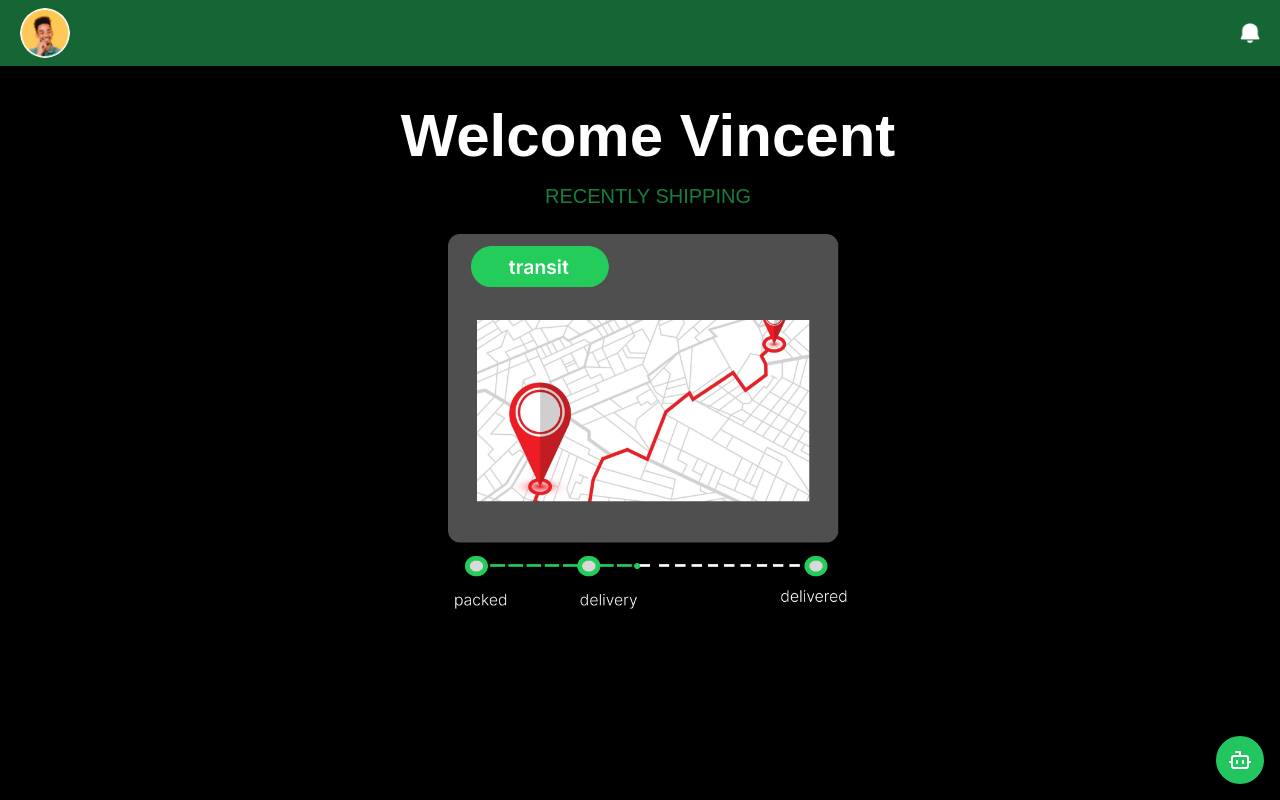
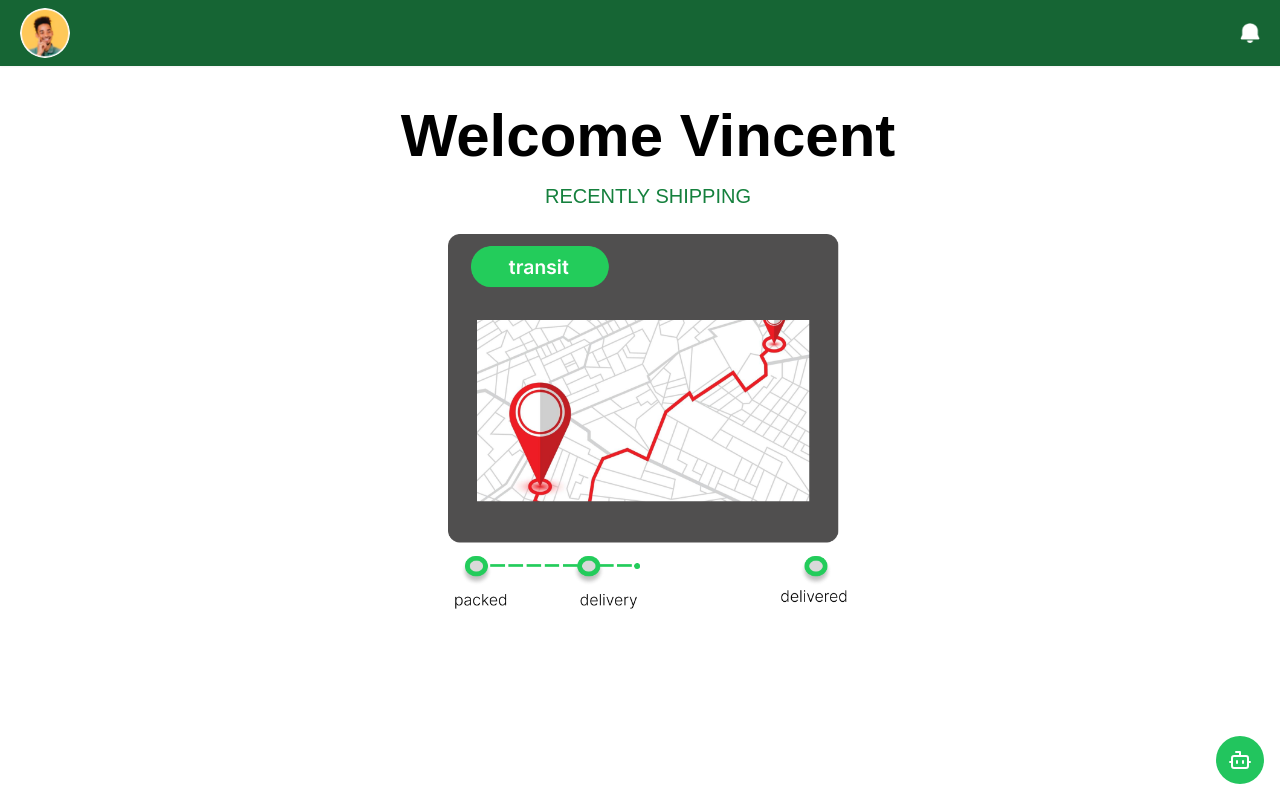
Before and after one commit to Vinomillz/DashboardChatbot, a Next.js app: page /chatbotUser in a window 1280 px wide. Built offline with nearby package versions, Linux system fonts and the light colour scheme.

Commit message:
changed image

```diff
--- a/app/chatbotUser/page.tsx
+++ b/app/chatbotUser/page.tsx
@@ -1,15 +1,15 @@
 import Navchat from "../navchat";
 import Image from "next/image";
-import map from "../../img/mapshit.png";
+import map from "../../img/mapping.png";
 import { Bot } from "lucide-react";
 
 const ChatbotUser = () => {
   return (
-    <div className="bg-black h-screen relative">
+    <div className="bg-white h-screen relative">
       <Navchat />
 
       <div className="ml-4 text-center">
-        <h1 className="font-bold text-4xl md:text-6xl mb-4 mt-10 text-white">
+        <h1 className="font-bold text-4xl md:text-6xl mb-4 mt-10 text-black">
           Welcome Vincent
         </h1>
 
```
Also changed, not shown: img/mapping.png (added).
